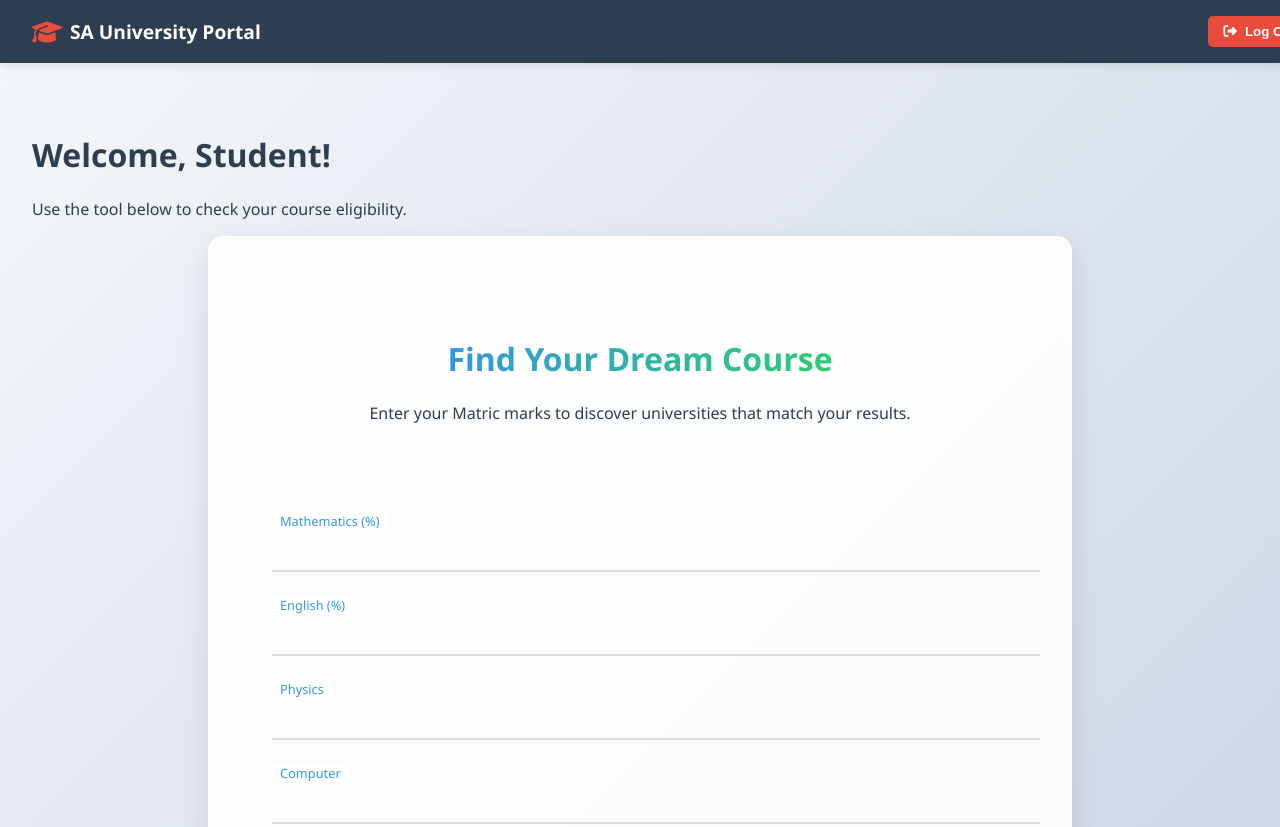
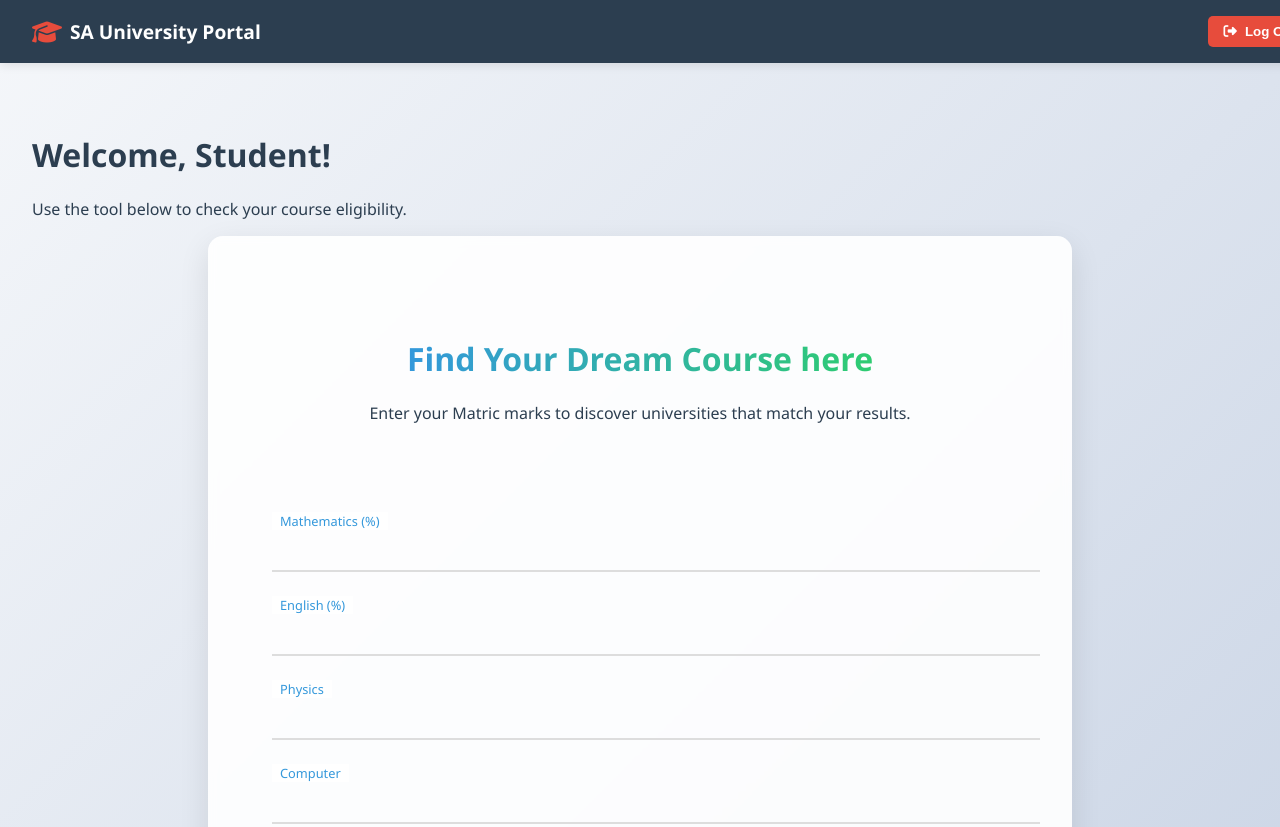
Before and after one commit to AyandaLuthuli/UniApplication, a website: page Home.html in a window 1280 px wide. Shown: the top 827 px of the page. Drawn offline with Linux system fonts and the light colour scheme.

Commit message:
Update Home.html

```diff
--- a/Home.html
+++ b/Home.html
@@ -30,7 +30,9 @@
 
       <div class="container">
         <header class="hero">
-          <h1><span class="gradient-text">Find Your Dream Course</span></h1>
+          <h1>
+            <span class="gradient-text">Find Your Dream Course here</span>
+          </h1>
           <p>
             Enter your Matric marks to discover universities that match your
             results.
```
